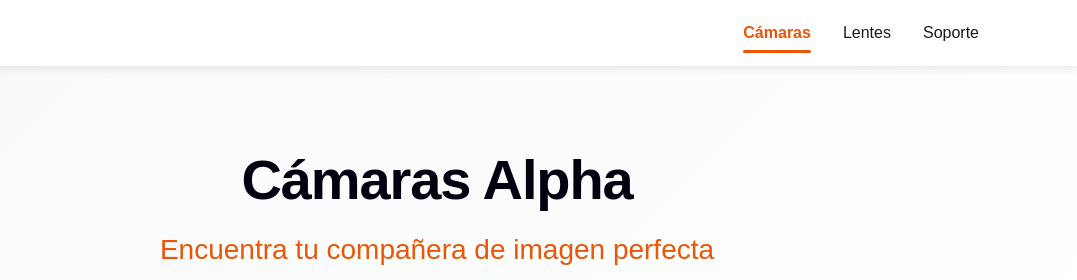
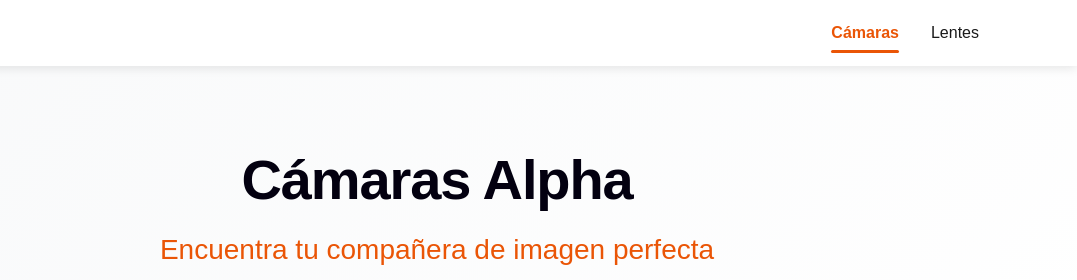
Before and after one commit to mguala/animated-guacamole, a plain HTML site: page cameras.html in a window 1280 px wide. Shown: the top 280 px of the page, 203-1280 px from the left. Drawn offline with nearby package versions, Linux system fonts and the light colour scheme; a web font is replaced by a local one.

Commit message:
Fixed some bugs, found more bugs to be fixed
modified navbar

```diff
--- a/cameras.html
+++ b/cameras.html
@@ -48,9 +48,6 @@
             </li>
             <li class="nav-item">
               <a class="nav-link" href="lenses.html">Lentes</a>
-            </li>
-            <li class="nav-item">
-              <a class="nav-link" href="support.html">Soporte</a>
             </li>
           </ul>
         </div>
```
Also changed, not shown: lenses.html (+0 -3 lines).
